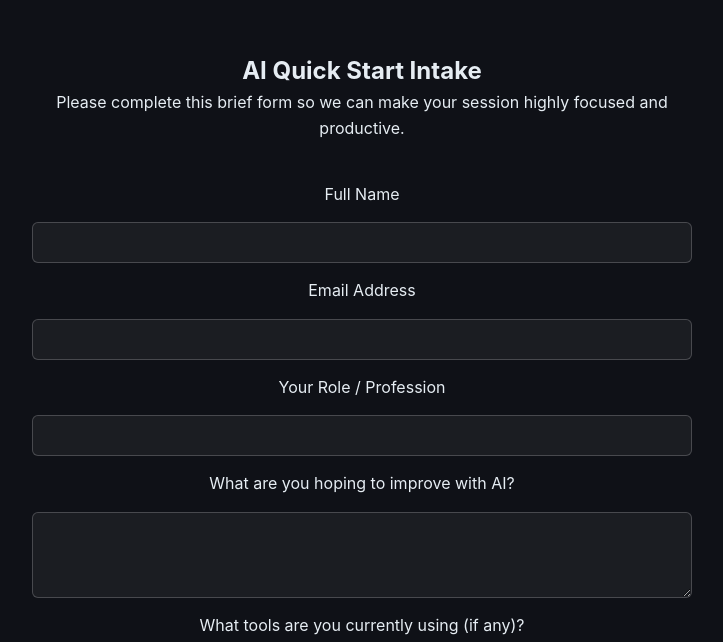
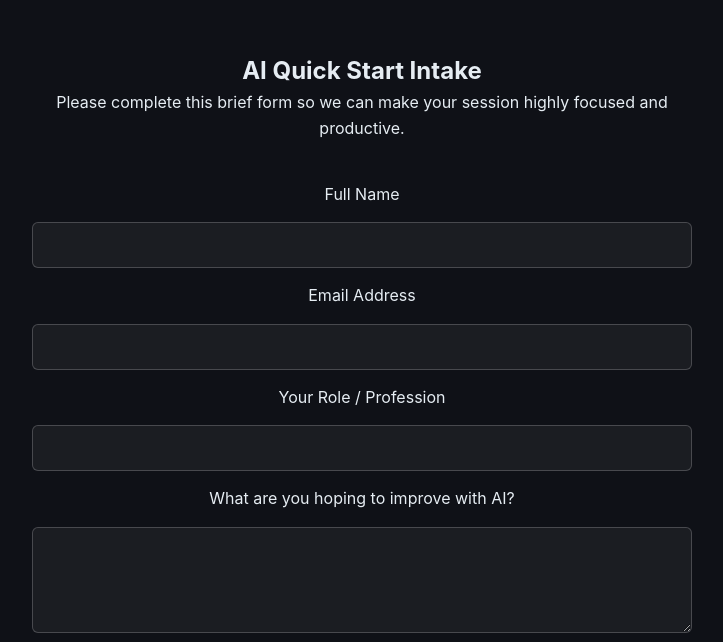
Before and after one commit to ChrisRadella/mainstream-solutions, a plain HTML site: page intake.html in a window 1280 px wide. Shown: the part 158-800 px from the top of the page, without its empty margins (278-1001 px from the left). Drawn offline with Linux system fonts and the light colour scheme.

Commit message:
Update styles.css

```diff
--- a/styles.css
+++ b/styles.css
@@ -288,6 +288,10 @@ input, textarea {
   border: 1px solid rgba(255,255,255,0.2);
   background: rgba(255,255,255,0.05);
   color: white;
+  font-family: inherit;
+  font-size: 1rem;
+  -webkit-appearance: none;
+  appearance: none;
 }
 
 input:focus, textarea:focus {
```
